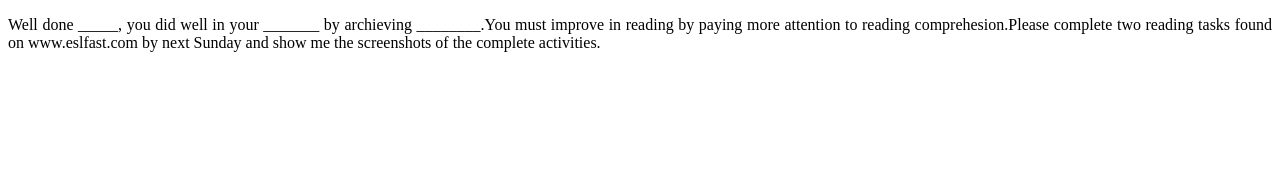
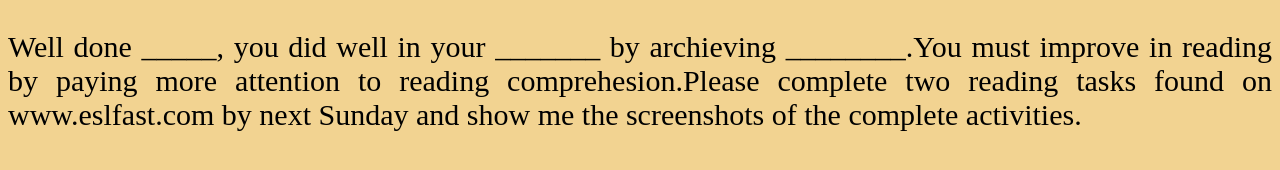
Before and after one commit to kizarillo/final_plain, a website built with Parcel: page index.html in a window 1280 px wide. Built offline with nearby package versions, Linux system fonts and the light colour scheme.

Commit message:
basicCSS
Some working

```diff
--- a/src/styles.css
+++ b/src/styles.css
@@ -1,7 +1,8 @@
 body {
-  background-color: white;
+  background-color: #f2d391;
 }
 #app {
+  margin: 150;
   text-align: justify;
-  text-decoration-color: blue;
+  font-size: 30px;
 }
```
